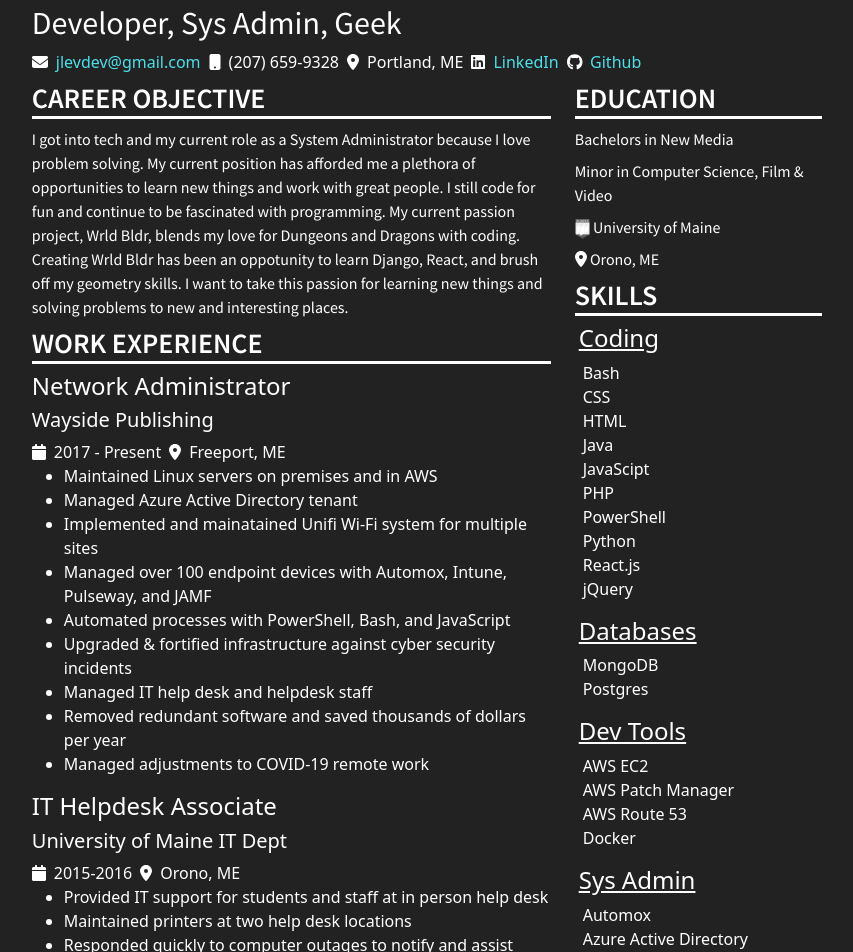
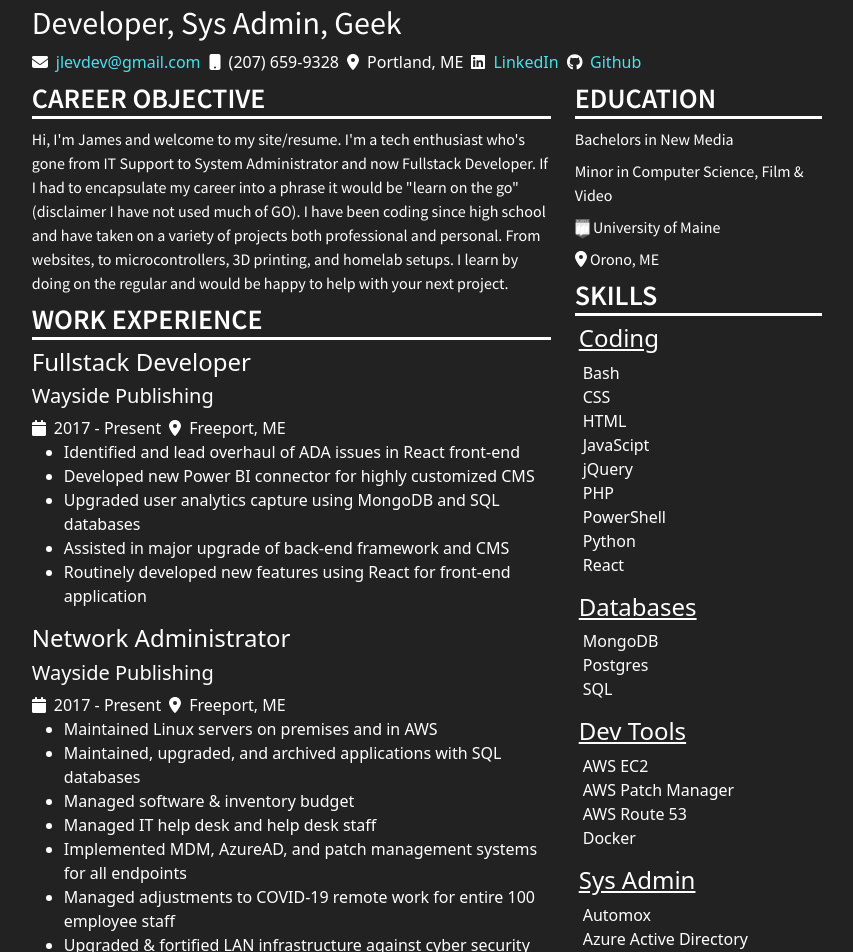
Before and after one commit to jamezlevasseur/resume-portfolio, a React (Create React App) app: page / in a window 1280 px wide. Shown: the part 60-1012 px from the top of the page, without its empty margins (213-1066 px from the left). Built offline with nearby package versions, Linux system fonts and the light colour scheme.

Commit message:
updated wording, installed styled

```diff
--- a/package.json
+++ b/package.json
@@ -24,6 +24,7 @@
     "react-bootstrap": "^2.2.1",
     "react-dom": "^17.0.2",
     "react-scripts": "5.0.0",
+    "styled-components": "^6.1.12",
     "web-vitals": "^2.1.4"
   },
   "scripts": {
@@ -31,10 +32,10 @@
     "build": "react-scripts build",
     "test": "react-scripts test",
     "eject": "react-scripts eject",
-    "predeploy":"npm run build ",
+    "predeploy": "npm run build ",
     "gh-clean": "gh-pages-clean",
     "debug_deploy": "gh-pages-clean && npm run build && gh-pages -d build",
-    "deploy":"gh-pages -cname jameslevasseur.com -d build "
+    "deploy": "gh-pages -cname jameslevasseur.com -d build "
   },
   "eslintConfig": {
     "extends": [
--- a/src/App.js
+++ b/src/App.js
@@ -1,10 +1,4 @@
 import umobear from "./assets/umologo.png";
-import aad from "./assets/aad.png";
-import code from "./assets/code.png";
-import rasp from "./assets/rasp.png";
-import react from "./assets/react.png";
-import ps from "./assets/ps.png";
-import python from "./assets/python.png";
 import html2pdf from "html2pdf.js";
 import $ from "jquery";
 import React, { useState } from "react";
@@ -13,7 +7,6 @@
   faCalendar,
   faEnvelope,
   faFileArrowDown,
-  faGlobe,
   faLocationDot,
   faMobileButton,
   faMoon,
@@ -21,7 +14,7 @@
 } from "@fortawesome/free-solid-svg-icons";
 import { faLinkedin, faGithub } from "@fortawesome/free-brands-svg-icons";
 
-function App(props) {
+function App() {
   const currentTime = new Date().getHours();
 
   const initialDayNightSetting =
@@ -212,7 +205,7 @@
             </li>
             <li>
               <FontAwesomeIcon icon={faGithub} />
-              <a href="https://github.com/jamezlevasseur" target="_blank">
+              <a href="https://github.com/jlevdev" target="_blank">
                 Github
               </a>
             </li>
@@ -222,19 +215,47 @@
           <div className="text-block career-obj" data-html2canvas-ignore="true">
             <h3 style={h3BorderBottom}>Career Objective</h3>
             <p>
-              I got into tech and my current role as a System Administrator
-              because I love problem solving. My current position has afforded
-              me a plethora of opportunities to learn new things and work with
-              great people. I still code for fun and continue to be fascinated
-              with programming. My current passion project, Wrld Bldr, blends my
-              love for Dungeons and Dragons with coding. Creating Wrld Bldr has
-              been an oppotunity to learn Django, React, and brush off my
-              geometry skills. I want to take this passion for learning new
-              things and solving problems to new and interesting places.
+              Hi, I'm James and welcome to my site/resume. I'm a tech enthusiast
+              who's gone from IT Support to System Administrator and now
+              Fullstack Developer. If I had to encapsulate my career into a
+              phrase it would be "learn on the go" (disclaimer I have not used
+              much of GO). I have been coding since high school and have taken
+              on a variety of projects both professional and personal. From
+              websites, to microcontrollers, 3D printing, and homelab setups. I
+              learn by doing on the regular and would be happy to help with your
+              next project.
             </p>
           </div>
           <div className="text-block work-exp">
             <h3 style={h3BorderBottom}>Work Experience</h3>
+            <h4>Fullstack Developer</h4>
+            <h5>Wayside Publishing</h5>
+            <span>
+              <FontAwesomeIcon icon={faCalendar} />
+              <span>2017 - Present</span>
+            </span>
+            <span>
+              <FontAwesomeIcon icon={faLocationDot} />
+              <a>Freeport, ME</a>
+            </span>
+
+            <ul>
+              <li>
+                Identified and lead overhaul of ADA issues in React front-end
+              </li>
+              <li>
+                Developed new Power BI connector for highly customized CMS
+              </li>
+              <li>
+                Upgraded user analytics capture using MongoDB and SQL databases
+              </li>
+              <li>Assisted in major upgrade of back-end framework and CMS</li>
+              <li>
+                Routinely developed new features using React for front-end
+                application
+              </li>
+            </ul>
+
             <h4>Network Administrator</h4>
             <h5>Wayside Publishing</h5>
             <span>
@@ -248,48 +269,51 @@
 
             <ul>
               <li>Maintained Linux servers on premises and in AWS</li>
-              <li>Managed Azure Active Directory tenant</li>
               <li>
-                Implemented and mainatained Unifi Wi-Fi system for multiple
-                sites
+                Maintained, upgraded, and archived applications with SQL
+                databases
+              </li>
+              <li>Managed software & inventory budget</li>
+              <li>Managed IT help desk and help desk staff</li>
+              <li>
+                Implemented MDM, AzureAD, and patch management systems for all
+                endpoints
               </li>
               <li>
-                Managed over 100 endpoint devices with Automox, Intune,
-                Pulseway, and JAMF
+                Managed adjustments to COVID-19 remote work for entire 100
+                employee staff
               </li>
-              <li>Automated processes with PowerShell, Bash, and JavaScript</li>
               <li>
-                Upgraded &amp; fortified infrastructure against cyber security
+                Upgraded & fortified LAN infrastructure against cyber security
                 incidents
               </li>
-              <li>Managed IT help desk and helpdesk staff</li>
-              <li>
-                Removed redundant software and saved thousands of dollars per
-                year
-              </li>
-              <li>Managed adjustments to COVID-19 remote work</li>
             </ul>
 
-            <h4>IT Helpdesk Associate</h4>
-            <h5>University of Maine IT Dept</h5>
+            <h4>Technical Support Rep</h4>
+            <h5>Wayside Publishing</h5>
             <span>
               <FontAwesomeIcon icon={faCalendar} />
-              <span>2015-2016</span>
+              <span>2017-2018</span>
             </span>
             <span>
               <FontAwesomeIcon icon={faLocationDot} />
-              <a>Orono, ME</a>
+              <a>Freeport, ME</a>
             </span>
-
             <ul>
               <li>
-                Provided IT support for students and staff at in person help
-                desk
+                Provided support for Wayside Publishing customers via phone and
+                email
               </li>
-              <li>Maintained printers at two help desk locations</li>
               <li>
-                Responded quickly to computer outages to notify and assist
-                students
+                Created custom data connector between Salesforce, production web
+                app, and other proprietary systems
+              </li>
+              <li>
+                Worked with Dev Team and client IT admins to automate user
+                onboarding
+              </li>
+              <li>
+                Automated data entry for major projects to meet strict deadlines
               </li>
             </ul>
             <h4>Developer</h4>
@@ -319,7 +343,7 @@
             <h4>WrldBldr</h4>
             <div className="project-link">
               <FontAwesomeIcon icon={faGithub} />
-              <a href="https://github.com/jamezlevasseur/WrldBldr">
+              <a href="https://github.com/jlevdev/WrldBldr">
                 Check out the code.
               </a>
             </div>
@@ -348,7 +372,7 @@
             <h4>Fab Lab Reservation System</h4>
             <div className="project-link">
               <FontAwesomeIcon icon={faGithub} />
-              <a href="https://github.com/jamezlevasseur/IMRC_AM_2k17">
+              <a href="https://github.com/jlevdev/IMRC_AM_2k17">
                 Check out the code.
               </a>
             </div>
@@ -402,18 +426,18 @@
               <li>Bash</li>
               <li>CSS</li>
               <li>HTML</li>
-              <li>Java</li>
               <li>JavaScipt</li>
+              <li>jQuery</li>
               <li>PHP</li>
               <li>PowerShell</li>
               <li>Python</li>
-              <li>React.js</li>
-              <li>jQuery</li>
+              <li>React</li>
             </ul>
             <h4>Databases</h4>
             <ul className="clean-list">
               <li>MongoDB</li>
               <li>Postgres</li>
+              <li>SQL</li>
             </ul>
             <h4>Dev Tools</h4>
             <ul className="clean-list">
```
Also changed, not shown: 1 other file (tests, documents, lock files or other folders).
